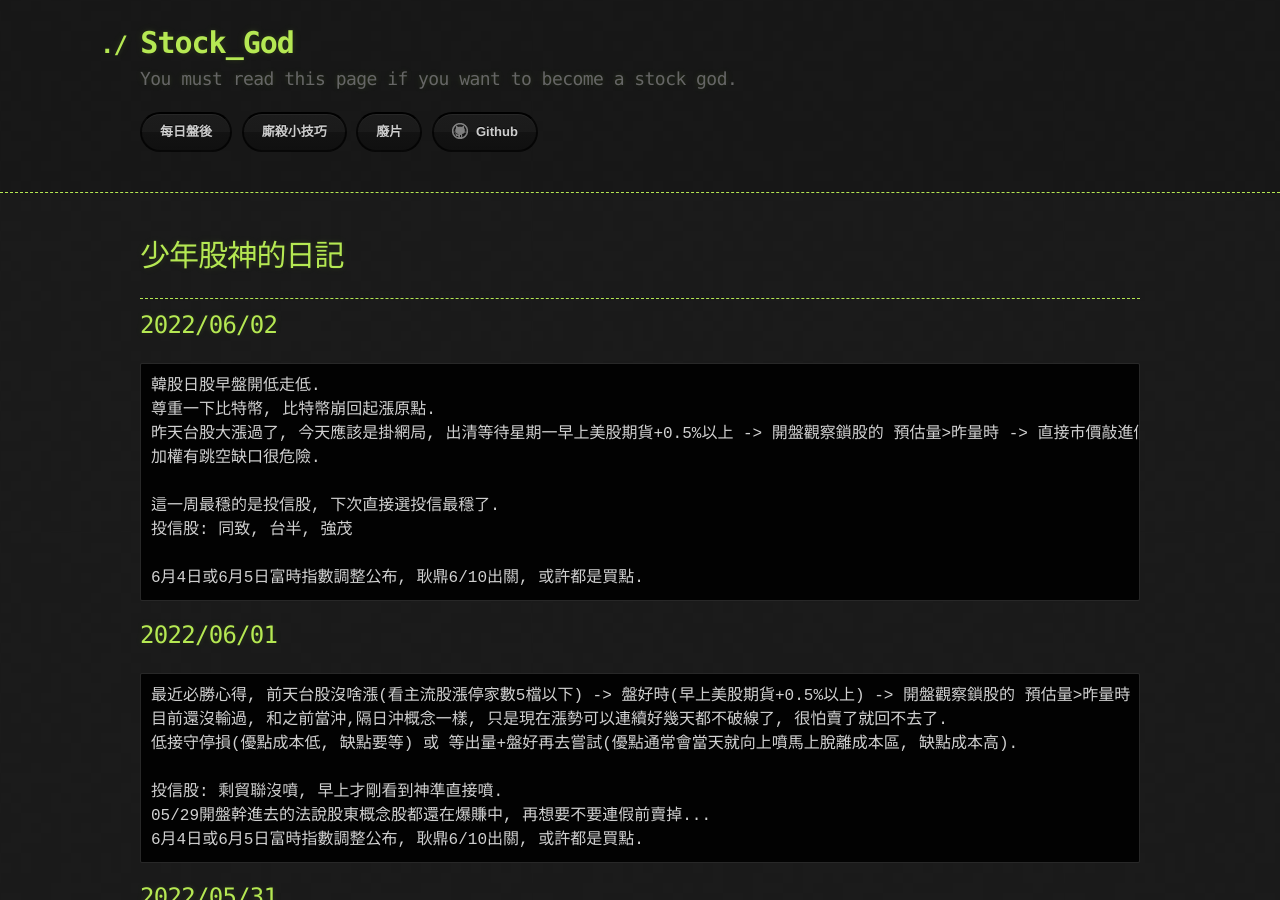
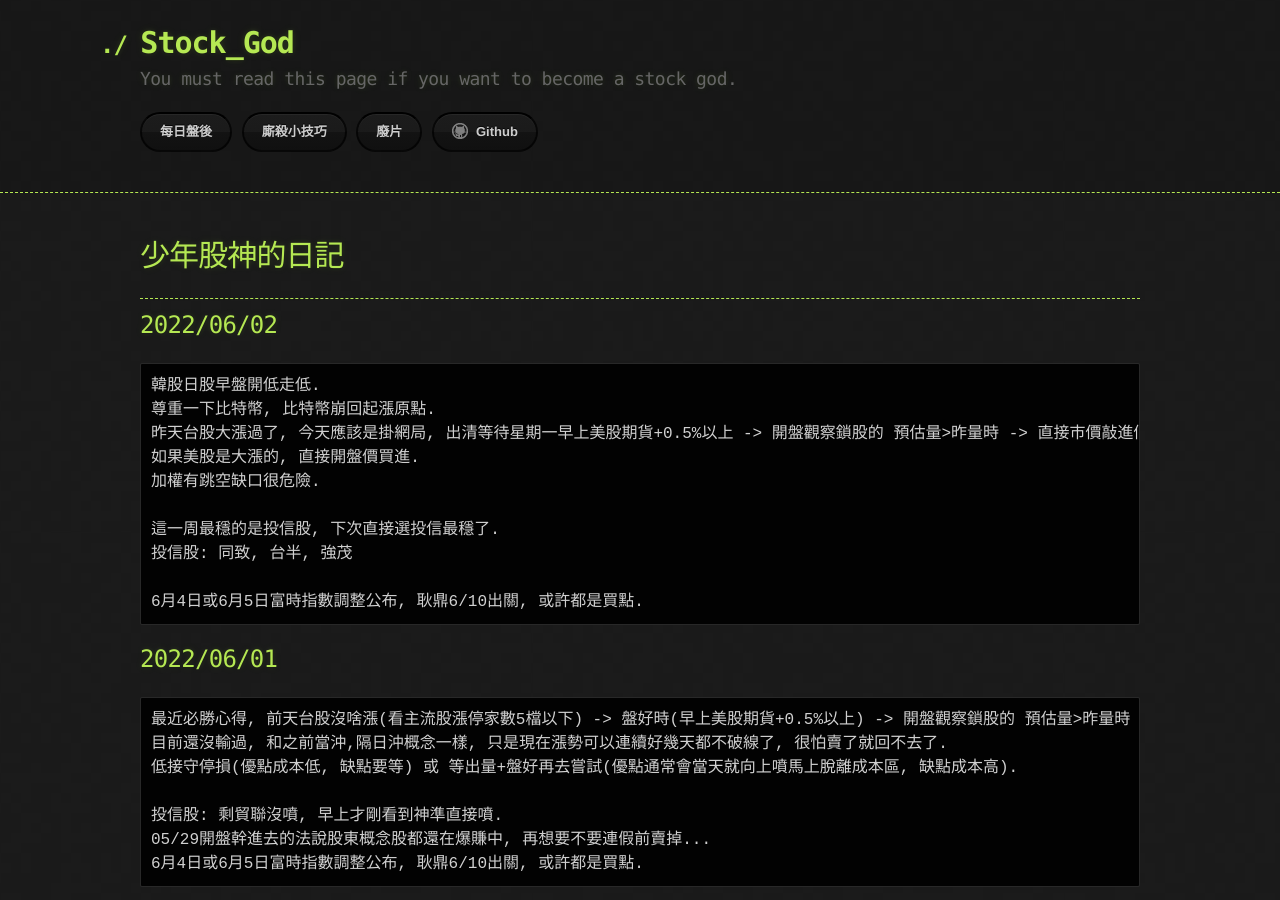
Before and after one commit to lepg5487/Stock_God, a Jekyll site: the page built from index.md, in a window 1280 px wide and 900 px high. Built offline with Jekyll 4.4.1, drawn with Linux system fonts in a browser that asks for light colours; our own code applies the rules of GitHub Pages for plain Markdown files.

Commit message:
Update index.md

```diff
--- a/index.md
+++ b/index.md
@@ -11,6 +11,7 @@ layout: testlayouts
 韓股日股早盤開低走低.
 尊重一下比特幣, 比特幣崩回起漲原點.
 昨天台股大漲過了, 今天應該是掛網局, 出清等待星期一早上美股期貨+0.5%以上 -> 開盤觀察鎖股的 預估量>昨量時 -> 直接市價敲進個股.
+如果美股是大漲的, 直接開盤價買進.
 加權有跳空缺口很危險.
 
 這一周最穩的是投信股, 下次直接選投信最穩了.
```
